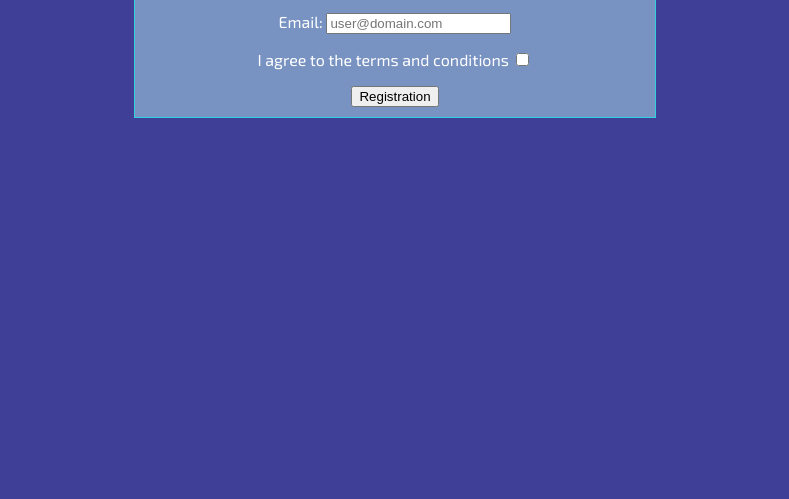
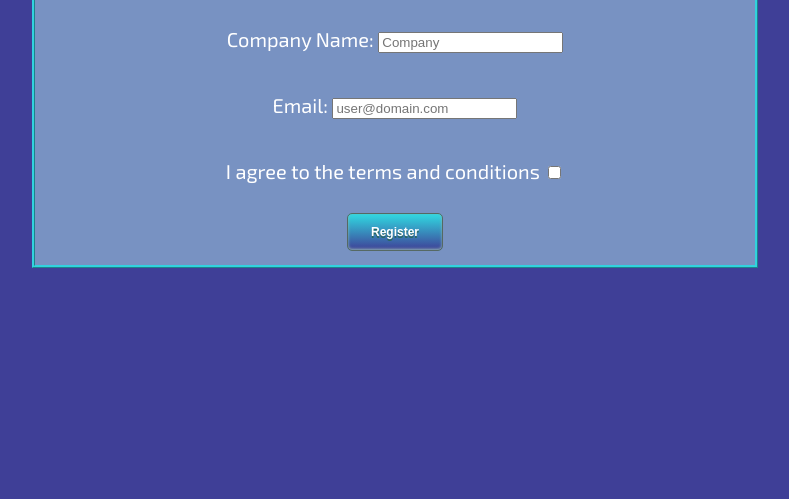
Before and after one commit to samanderson4830/fsu-proj, a plain HTML site: page FrontEndStuff/registration.html in a window 1280 px wide. Shown: the part 301-800 px from the top of the page, without its empty margins (245-1034 px from the left). Drawn offline with Linux system fonts and the light colour scheme.

Commit message:
Tweaked html and css for Login and Registration

```diff
--- a/FrontEndStuff/css/loginCSS.css
+++ b/FrontEndStuff/css/loginCSS.css
@@ -2,8 +2,8 @@ body{
     background: rgb(63, 63, 151);
     color: white;
     font-family: 'Exo 2', sans-serif;
+    font-size: 20px;
     text-align: center;
-
 }
 
 .Button {
@@ -17,7 +17,7 @@ body{
 	font-size:21px;
 	padding:8px 37px;
 	text-decoration:none;
-	text-shadow:0px 0px 7px #283966;
+    text-shadow:0px 0px 7px #283966;
 }
 .Button:hover {
 	background-color:#0821c4;
@@ -25,6 +25,14 @@ body{
 .Button:active {
 	position:relative;
 	top:1px;
+}
+
+div{
+    padding: 8px;
+}
+
+p{
+    padding: 10px;
 }
 
 hr {
@@ -37,9 +45,35 @@ hr {
 form {
     max-width: 500px;
     width: 80%;
+    height: 150px;
     padding: 10px;
     background: #7892c2;
-    border: 1px solid #31d2de;
+    border: 3px ridge #31d2de;
     /* border-radius: 2%; */
     margin: 0 auto;
 }
+
+.submitButton {
+	box-shadow:inset 0px -1px 3px 0px #91b8b3;
+	background:linear-gradient(to bottom, #31d2de 5%, #3f3f97 100%);
+	background-color:#31d2de;
+	border-radius:5px;
+	border:1px solid #566963;
+	display:inline-block;
+	cursor:pointer;
+	color:#ffffff;
+	font-family:Arial;
+	font-size:12px;
+	font-weight:bold;
+	padding:11px 23px;
+	text-decoration:none;
+	text-shadow:0px 2px 0px #2b665e;
+}
+.submitButton:hover {
+	background:linear-gradient(to bottom, #3f3f97 5%, #31d2de 100%);
+	background-color:#3f3f97;
+}
+.submitButton:active {
+	position:relative;
+	top:1px;
+}
--- a/FrontEndStuff/css/registration.css
+++ b/FrontEndStuff/css/registration.css
@@ -2,8 +2,8 @@ body{
     background: rgb(63, 63, 151);
     color: white;
     font-family: 'Exo 2', sans-serif;
+    font-size: 20px;
     text-align: center;
-
 }
 
 .Button {
@@ -17,7 +17,7 @@ body{
 	font-size:21px;
 	padding:8px 37px;
 	text-decoration:none;
-	text-shadow:0px 0px 7px #283966;
+    text-shadow:0px 0px 7px #283966;
 }
 .Button:hover {
 	background-color:#0821c4;
@@ -25,6 +25,14 @@ body{
 .Button:active {
 	position:relative;
 	top:1px;
+}
+
+div{
+    padding: 8px;
+}
+
+p{
+    padding: 10px;
 }
 
 hr {
@@ -35,11 +43,37 @@ hr {
 }
 
 form {
-    max-width: 500px;
+    max-width: 700px;
     width: 80%;
+    height: 300px;
     padding: 10px;
     background: #7892c2;
-    border: 1px solid #31d2de;
+    border: 3px ridge #31d2de;
     /* border-radius: 2%; */
     margin: 0 auto;
 }
+
+.submitButton {
+	box-shadow:inset 0px -1px 3px 0px #91b8b3;
+	background:linear-gradient(to bottom, #31d2de 5%, #3f3f97 100%);
+	background-color:#31d2de;
+	border-radius:5px;
+	border:1px solid #566963;
+	display:inline-block;
+	cursor:pointer;
+	color:#ffffff;
+	font-family:Arial;
+	font-size:12px;
+	font-weight:bold;
+	padding:11px 23px;
+	text-decoration:none;
+	text-shadow:0px 2px 0px #2b665e;
+}
+.submitButton:hover {
+	background:linear-gradient(to bottom, #3f3f97 5%, #31d2de 100%);
+	background-color:#3f3f97;
+}
+.submitButton:active {
+	position:relative;
+	top:1px;
+}
--- a/FrontEndStuff/registration.html
+++ b/FrontEndStuff/registration.html
@@ -60,7 +60,7 @@
         </p>
         <!-- Submit button/input will send all data to server when backends figured out.
         Value attribute gives the button a customizable name. -->
-        <input type="submit" value="Registration">
+        <input class="submitButton" type="submit" value="Register">
     </form>
 </body>
 </html>
```
Also changed, not shown: FrontEndStuff/Login.html (+2 -2 lines).
